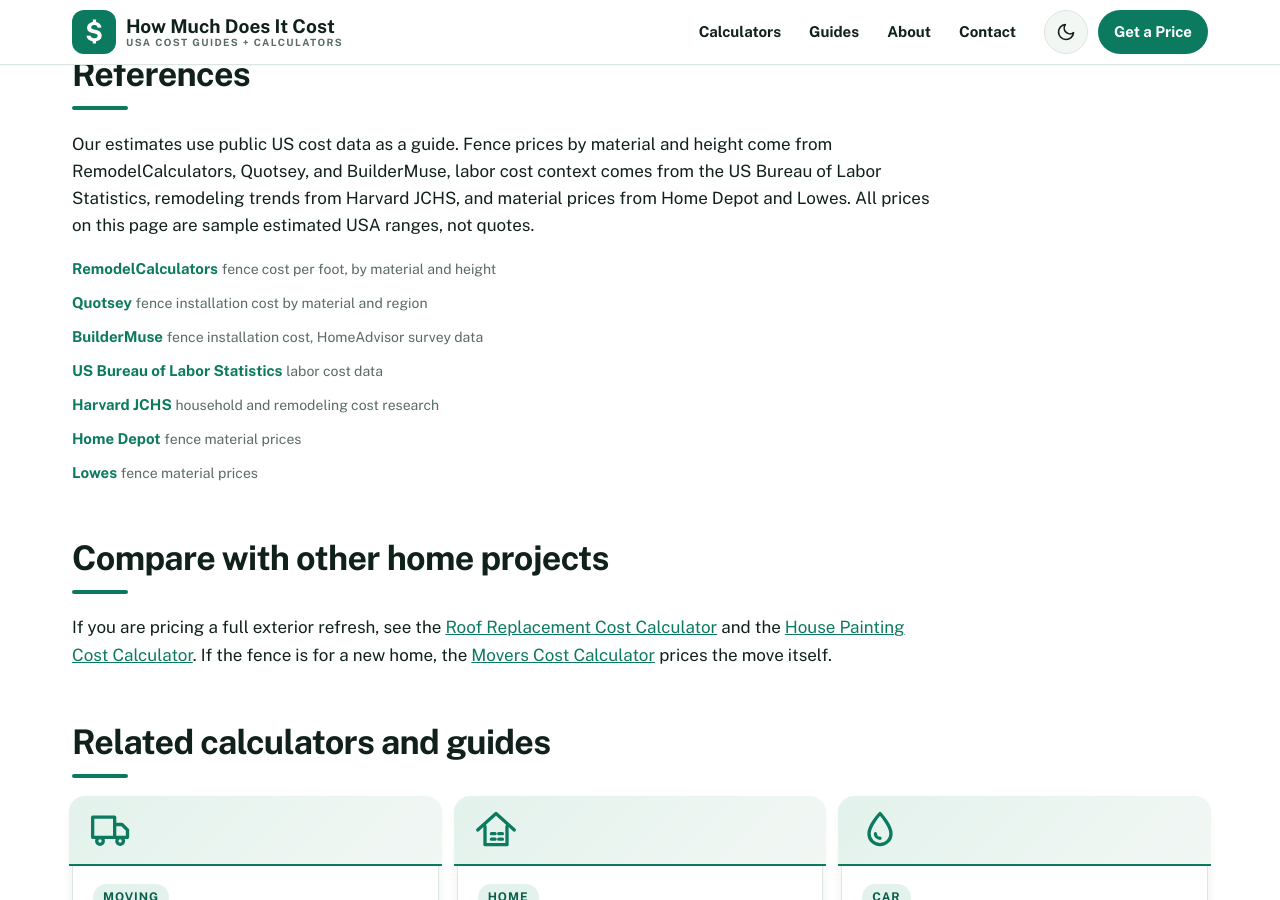
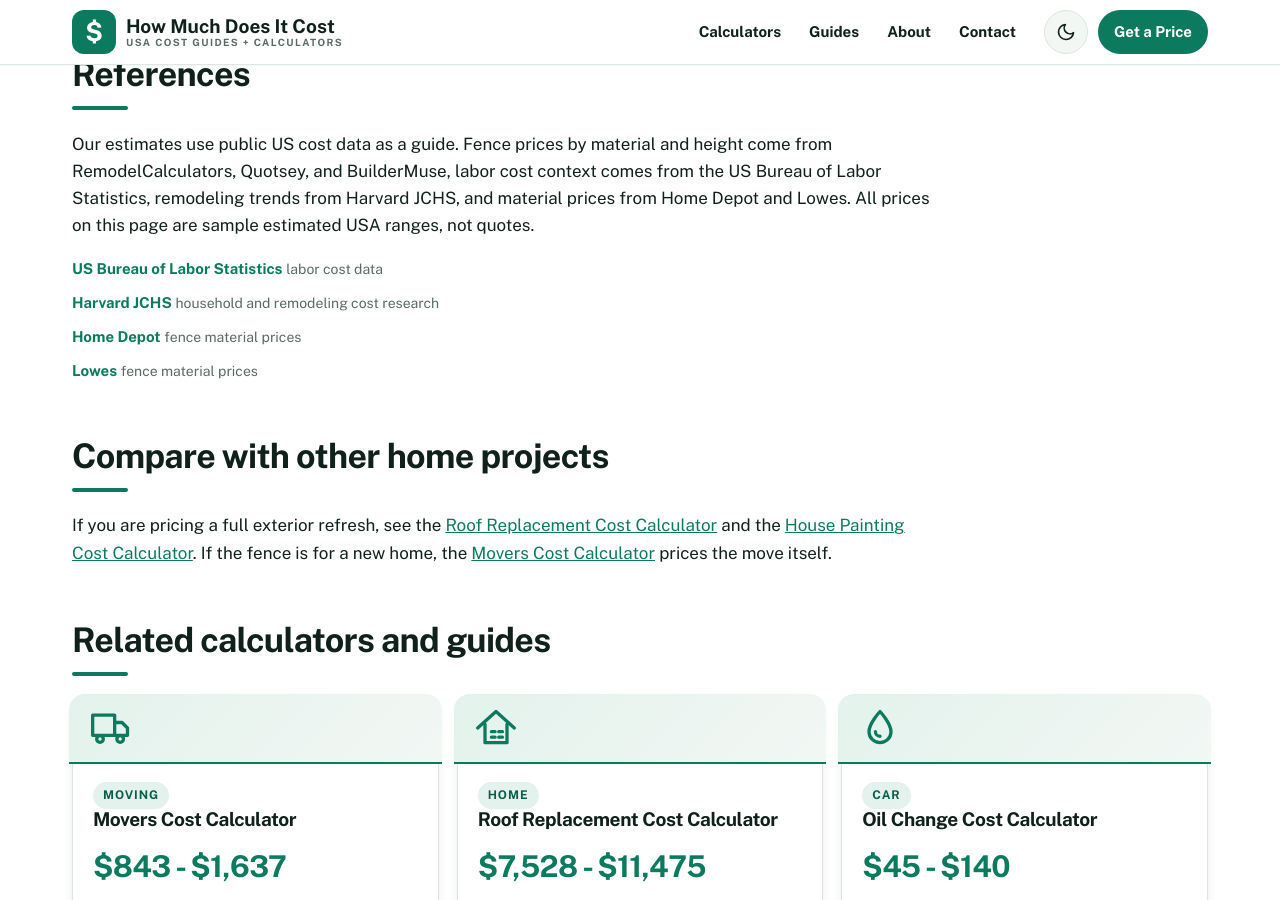
Before and after one commit to zaidmeo09-dhangal/howmuchdoesitcostusa, a Jekyll site: the page built from fence-cost-calculator.md, in a window 1280 px wide and 900 px high, scrolled down 9058 px. Built offline with Jekyll 4.4.1, drawn with Linux system fonts in a browser that asks for light colours; some web fonts are replaced; part of the change alters nothing that is shown.

Commit message:
Initial deploy: add fence-cost-calculator.md

```diff
--- a/fence-cost-calculator.md
+++ b/fence-cost-calculator.md
@@ -422,9 +422,6 @@ schema: |
   <h2>References</h2>
   <p>Our estimates use public US cost data as a guide. Fence prices by material and height come from RemodelCalculators, Quotsey, and BuilderMuse, labor cost context comes from the US Bureau of Labor Statistics, remodeling trends from Harvard JCHS, and material prices from Home Depot and Lowes. All prices on this page are sample estimated USA ranges, not quotes.</p>
   <div class="refs">
-  <p><a href="https://remodelcalculators.com/fence-cost" target="_blank" rel="noopener">RemodelCalculators</a> <span class="ref-note">fence cost per foot, by material and height</span></p>
-  <p><a href="https://www.quotsey.com/cost-guides/fence-installation-cost/" target="_blank" rel="noopener">Quotsey</a> <span class="ref-note">fence installation cost by material and region</span></p>
-  <p><a href="https://buildermuse.com/residential/fence-installation-cost-2026/" target="_blank" rel="noopener">BuilderMuse</a> <span class="ref-note">fence installation cost, HomeAdvisor survey data</span></p>
   <p><a href="https://www.bls.gov/" target="_blank" rel="noopener">US Bureau of Labor Statistics</a> <span class="ref-note">labor cost data</span></p>
   <p><a href="https://www.jchs.harvard.edu/" target="_blank" rel="noopener">Harvard JCHS</a> <span class="ref-note">household and remodeling cost research</span></p>
   <p><a href="https://www.homedepot.com/" target="_blank" rel="noopener">Home Depot</a> <span class="ref-note">fence material prices</span></p>
@@ -516,7 +513,23 @@ schema: |
   }
   function round10(n) { return Math.round(n / 10) * 10; }
   function num(txt) { return parseFloat(String(txt).replace(/[^0-9.]/g, "")) || 0; }
+  var baseRows = null;
+  function cacheBaseRows() {
+    if (baseRows) { return true; }
+    var table = document.querySelector(".cost-table");
+    if (!table) { return false; }
+    var rows = table.querySelectorAll("tbody tr:not(.total)");
+    if (!rows || rows.length < 6) { return false; }
+    baseRows = [];
+    rows.forEach(function (row) {
+      var cells = row.querySelectorAll("td");
+      if (cells.length < 4) { return; }
+      baseRows.push([num(cells[1].textContent), num(cells[2].textContent), num(cells[3].textContent)]);
+    });
+    return baseRows.length >= 6;
+  }
   function update() {
+    cacheBaseRows();
     var len = parseFloat(document.getElementById("fenceLength").value);
     var matVal = document.getElementById("material").value;
     var rate = parseFloat(matVal);
@@ -541,24 +554,50 @@ schema: |
     var labor = "Labor (2 installers, " + days + ")";
     try { if (window.hmSync) { window.hmSync(baseLow, baseTyp, baseHigh, 2100, 3335, 5400, { intro: intro, labor: labor }); } } catch (e) {}
     var table = document.querySelector(".cost-table");
-    if (table) {
+    if (table && baseRows) {
       var matCells = document.getElementById("matRow").querySelectorAll("td");
       var gateCells = document.getElementById("gateRow").querySelectorAll("td");
       var stainCells = document.getElementById("stainRow").querySelectorAll("td");
       var totalCells = table.querySelector("tbody tr.total").querySelectorAll("td");
       var bandIds = ["bandLowVal", "bandTypVal", "bandHighVal"];
+      var totals = [low, typ, high];
+      var baseTotals = [baseLow, baseTyp, baseHigh];
+      var factors = [baseLow / 2100, baseTyp / 3335, baseHigh / 5400];
+      /* Recompute every adjusted row from the cached originals, so each
+         change replaces the old amount instead of adding to it. The scale
+         and rounding step mirrors hmSync: each row scales by its column
+         factor, and the largest row absorbs the rounding difference. */
+      var scaled = [[], [], []];
       for (var c = 0; c < 3; c++) {
+        var colSum = 0;
+        for (var r = 0; r < baseRows.length; r++) {
+          var v = Math.round(baseRows[r][c] * factors[c]);
+          scaled[c].push(v);
+          colSum += v;
+        }
+        var diff = baseTotals[c] - colSum;
+        if (diff !== 0 && scaled[c].length) {
+          var big = 0, bigVal = -1;
+          for (var k = 0; k < scaled[c].length; k++) {
+            if (scaled[c][k] > bigVal) { bigVal = scaled[c][k]; big = k; }
+          }
+          scaled[c][big] += diff;
+        }
+      }
+      for (var col = 0; col < 3; col++) {
+        var matV = scaled[col][0];
+        var gateV = scaled[col][2] + gateAmt[col];
+        var stainV = scaled[col][3];
         if (matVal !== "22.23") {
-          var stainVal = num(stainCells[c + 1].textContent);
-          matCells[c + 1].textContent = fmt(num(matCells[c + 1].textContent) + stainVal);
-          stainCells[c + 1].textContent = fmt(0);
+          matV += stainV;
+          stainV = 0;
         }
-        if (gates > 0) {
-          gateCells[c + 1].textContent = fmt(num(gateCells[c + 1].textContent) + gateAmt[c]);
-          totalCells[c + 1].textContent = fmt(num(totalCells[c + 1].textContent) + gateAmt[c]);
-          var band = document.getElementById(bandIds[c]);
-          if (band) { band.textContent = fmt(num(band.textContent) + gateAmt[c]); }
-        }
+        matCells[col + 1].textContent = fmt(matV);
+        gateCells[col + 1].textContent = fmt(gateV);
+        stainCells[col + 1].textContent = fmt(stainV);
+        totalCells[col + 1].textContent = fmt(totals[col]);
+        var band = document.getElementById(bandIds[col]);
+        if (band) { band.textContent = fmt(totals[col]); }
       }
     }
     var bar = document.getElementById("rangeBar");
```
